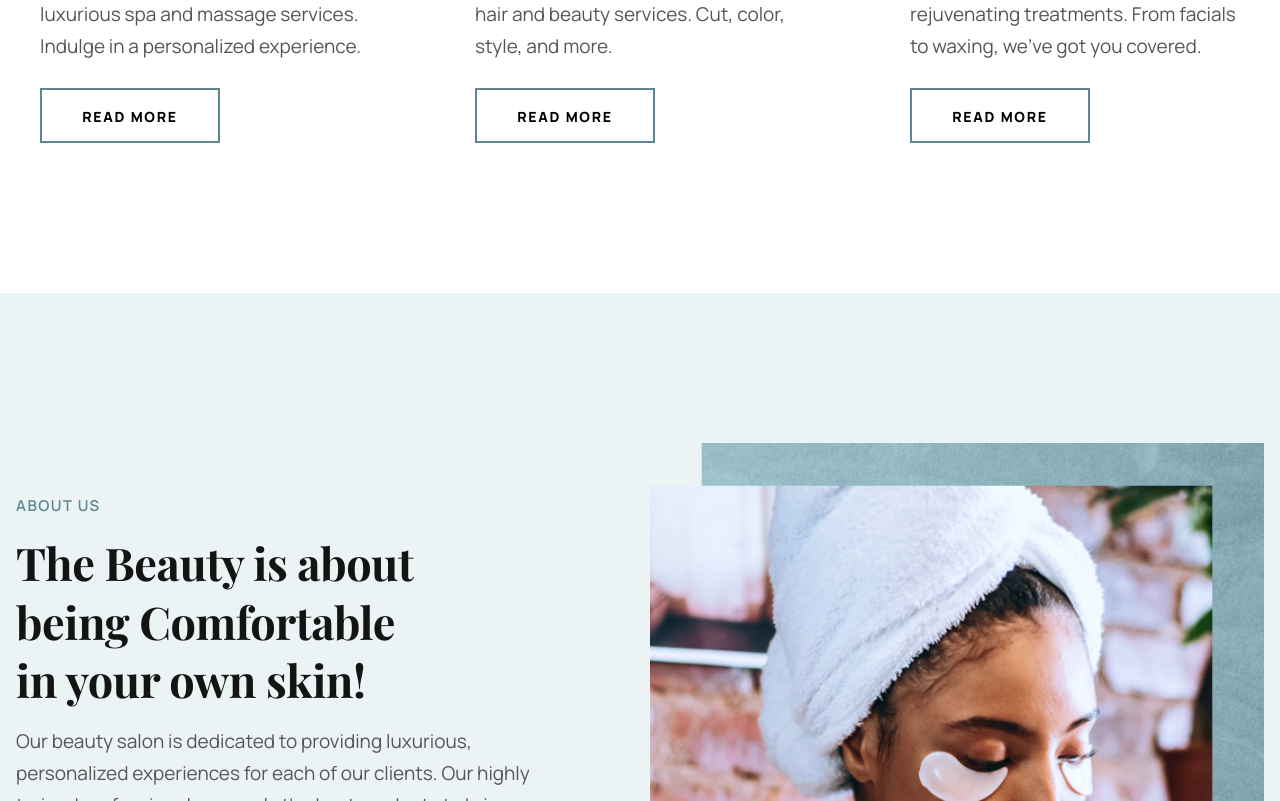
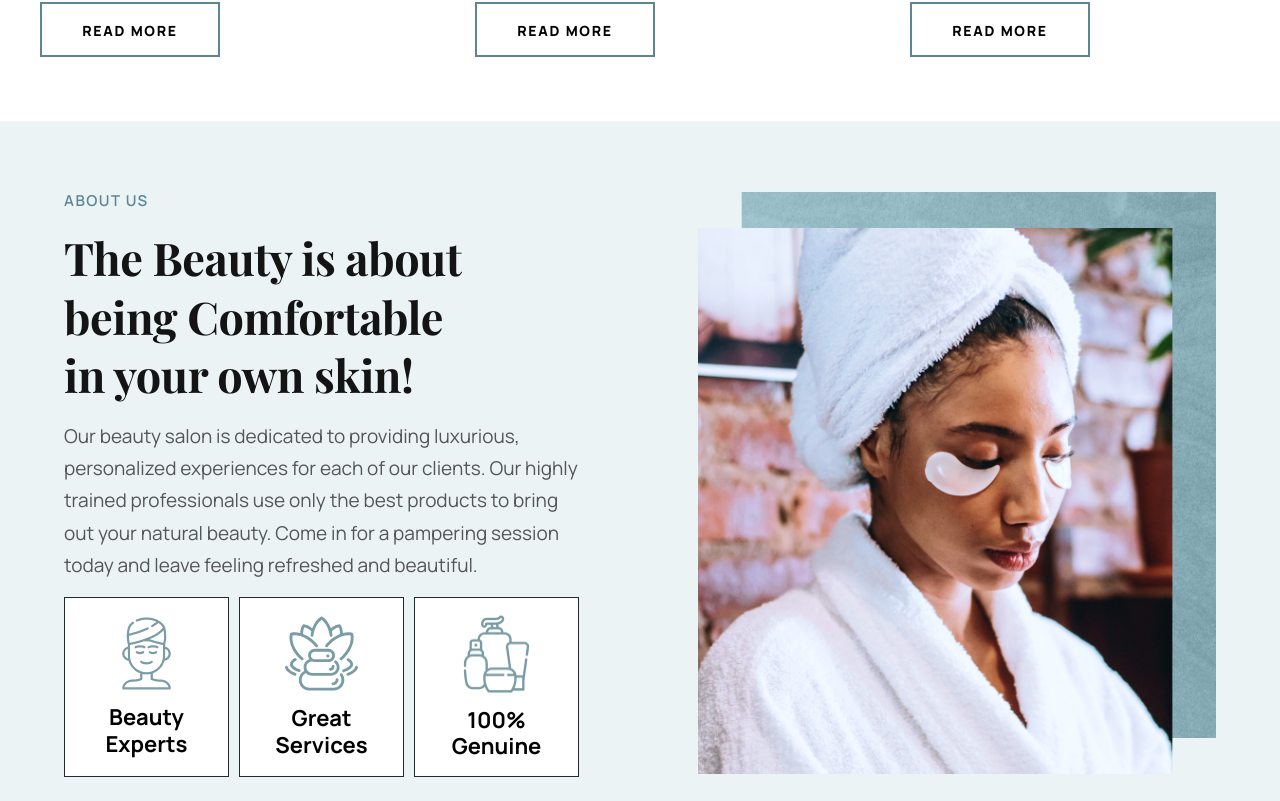
Before and after one commit to MAGHPMallawaarachchi/beautyness, a React (Vite) app: page / in a window 1280 px wide. Shown: the part 1519-2320 px from the top of the page. Built offline with nearby package versions, Linux system fonts and the light colour scheme.

Commit message:
change style.js

```diff
--- a/src/components/AboutUs.jsx
+++ b/src/components/AboutUs.jsx
@@ -3,8 +3,8 @@ import {aboutUs} from '../constants';
 import { facial1 } from '../assets';
 
 const AboutUsCard = ({id, image, title}) =>(
-  <div className='flex flex-col items-center justify-center sm:w-[165px] sm:h-[180px] xs:w-[100px] xs:h-[115px] w-[80px] h-[95px] border-[1px] border-darkGreen bg-white gap-[14px]'>
-    <img src={image} alt={title} className='sm:max-h-[78px] xs:max-h-[50px] max-h-[40px]' />
+  <div className='flex flex-col items-center justify-center ss:w-[165px] ss:h-[180px] xs:w-[100px] xs:h-[115px] w-[80px] h-[95px] border-[1px] border-darkGreen bg-white gap-[14px]'>
+    <img src={image} alt={title} className='ss:max-h-[78px] xs:max-h-[50px] max-h-[40px]' />
     <p className='font-manrope font-bold sm:text-[22px] xs:text-[15px] text-[12px] text-center leading-[120%] max-w-[140px]'>{title}</p>
   </div>
 )
@@ -24,7 +24,7 @@ const AboutUs = () => (
     </div>
 
     <div>
-      <img src={facial1} alt="" className='sm:min-h-[546px] sm:min-w-[614px]' />
+      <img src={facial1} alt="" className='object-contain sm:h-[596px] sm:w-[614px]' />
     </div>
 
   </section>
--- a/src/style.js
+++ b/src/style.js
@@ -11,8 +11,8 @@ const styles = {
     flexCenter: "flex justify-center items-center",
     flexStart: "flex justify-center items-start",
 
-    paddingX: "md:px-[360px] px-[32px]",
-    paddingY: "md:py-[150px] py-[54px]",
+    paddingX: "md:px-16 px-6",
+    paddingY: "md:py-16 py-6",
     paddingY1: "sm:py-[165px] py-[6]",
     padding: "sm:px-16 px-6 sm:py-12 py-4",
 
```
